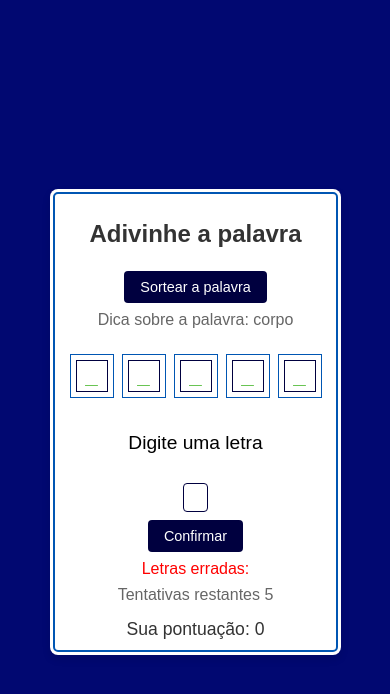
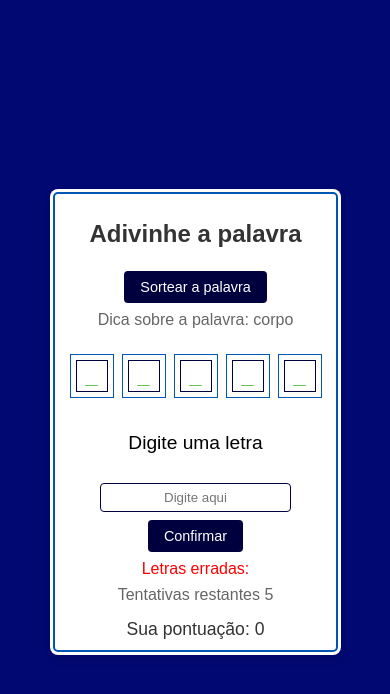
Before and after one commit to adryelfmr/PalavraSecreta, a React (Vite) app: page / in a window 390 px wide. Both pictures are taken after a click on the button "Sortear a palavra". Shown: the top 694 px of the page. Built offline with nearby package versions, Linux system fonts and the light colour scheme.

Commit message:
Alterando input-letras

```diff
--- a/src/components/Game/Game.css
+++ b/src/components/Game/Game.css
@@ -67,9 +67,9 @@ body {
   padding: 8px;
   border: 1px solid #00003f;
   border-radius: 4px;
-  width: 30px;
   box-sizing: border-box;
   margin-top: 10px;
+  text-align: center;
 }
 
 /* Formulário */
@@ -175,7 +175,6 @@ body {
 
   /* Input */
   .input-letra {
-    width: 25px;
     padding: 6px;
   }
 
--- a/src/components/Game/Game.jsx
+++ b/src/components/Game/Game.jsx
@@ -145,6 +145,7 @@ const Game = () => {
                 maxLength="1"
                 value={letra}
                 onChange={(e) => setLetra(e.target.value.toUpperCase())}
+                placeholder="Digite aqui"
                 ref={inputRef}
               />
               <button className="btn-confirmar" type="submit">
@@ -163,7 +164,7 @@ const Game = () => {
         <div className="letras-erradas">
           {jogoIniciado ? `Letras erradas: ${letrasErradas.join(",")}` : ""}
         </div>
-        {/* <div className="progresso">{progresso}</div> */}
+
         <div className="tentativas">
           {" "}
           {jogoIniciado ? `Tentativas restantes ${tentativas}` : ""}
```
